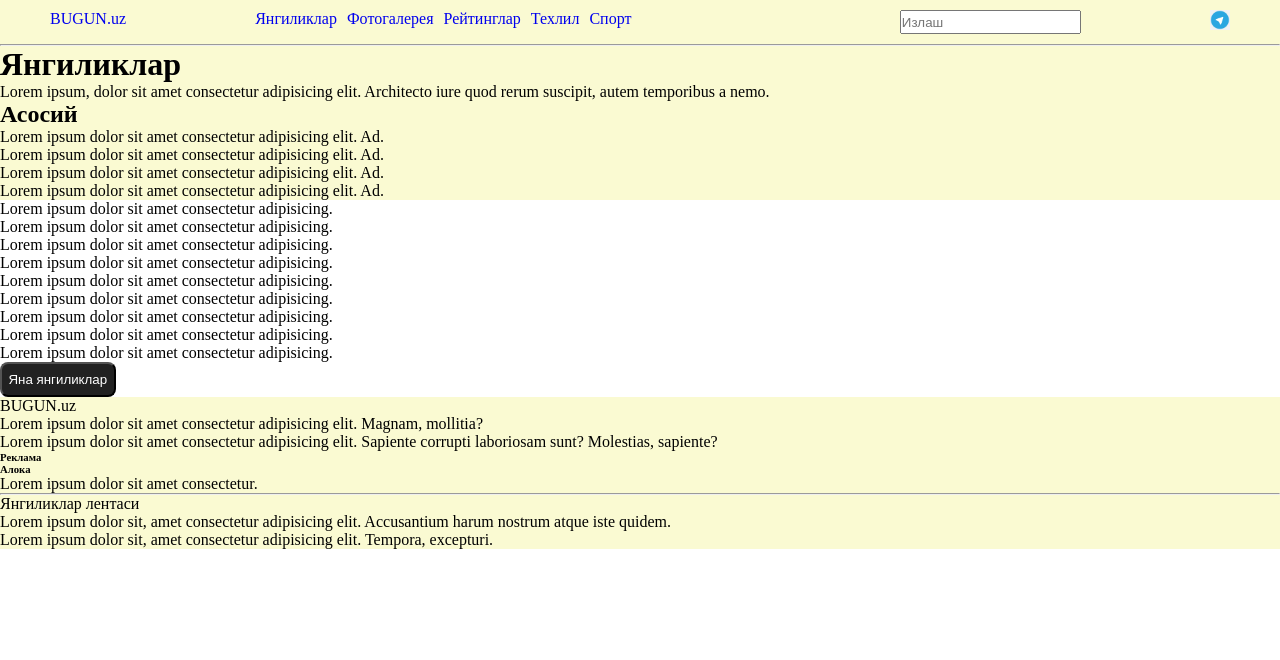
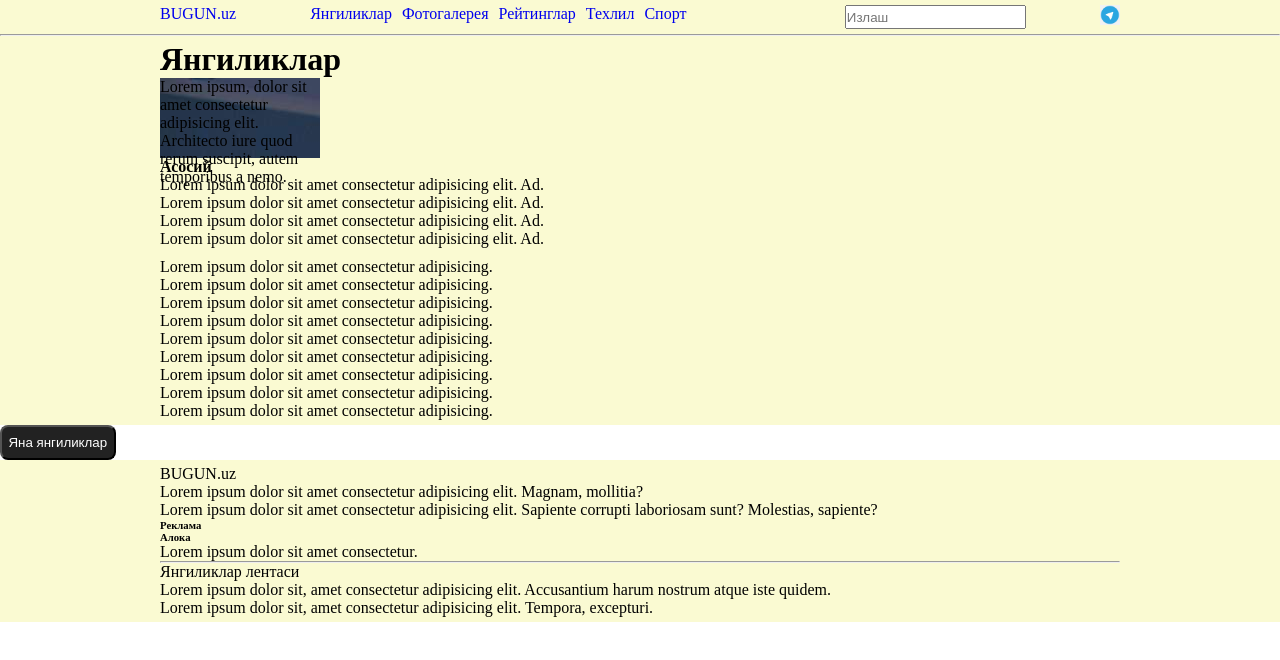
Before and after one commit to ASayidov/task-from-lesson-21, a plain HTML site: page index.html in a window 1280 px wide. Drawn offline with Linux system fonts and the light colour scheme.

Commit message:
added css styles bg

```diff
--- a/index.html
+++ b/index.html
@@ -25,7 +25,7 @@
   <header>
     <h1>Янгиликлар</h1>
     <div class="news-on-img">Lorem ipsum, dolor sit amet consectetur adipisicing elit. Architecto iure quod rerum suscipit, autem temporibus a nemo.</div>
-    <h2>Асосий</h2>
+    <h4>Асосий</h4>
     <div class="short__news">Lorem ipsum dolor sit amet consectetur adipisicing elit. Ad.</div>
     <div class="short__news">Lorem ipsum dolor sit amet consectetur adipisicing elit. Ad.</div>
     <div class="short__news">Lorem ipsum dolor sit amet consectetur adipisicing elit. Ad.</div>
--- a/style.css
+++ b/style.css
@@ -4,15 +4,15 @@
   text-decoration: none;
   list-style-type: none;
   box-sizing: border-box;
-}
-menu, footer, main, header {
+  }
+menu, footer,.main, header {
   background-color: lightgoldenrodyellow;
+  padding: 5px 10rem;
 }
 menu {
   display: flex;
   justify-content: space-between;
-  padding: 10px 50px;
-  }
+    }
 
 .menu {
   display: flex;
@@ -23,6 +23,15 @@ menu {
   padding-right: 10px;
 }
 
+header {
+  padding: 5px 10rem;
+}
+.news-on-img {
+  background-image: url(./assets/img/heading_news.jpg);
+  width: 10rem;
+  height: 5rem;
+}
+
 .btn {
  background-color: #222;
  color: #fff;
```
